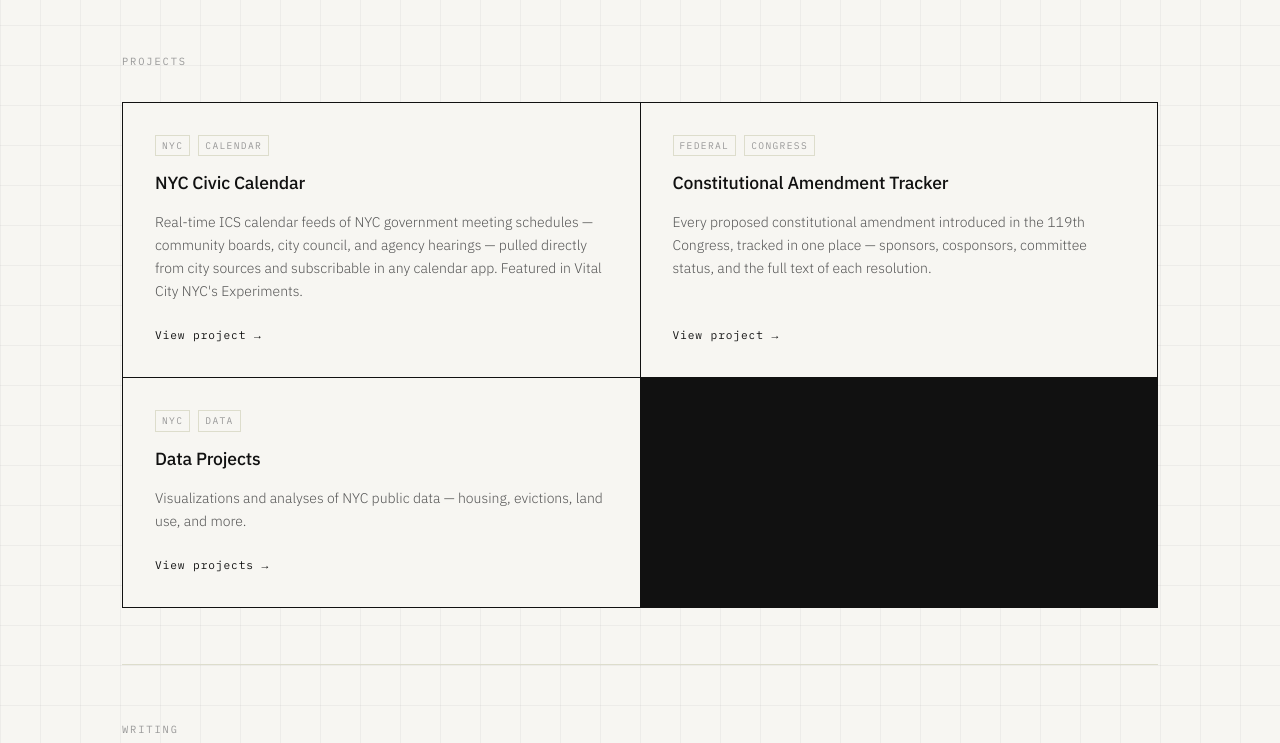
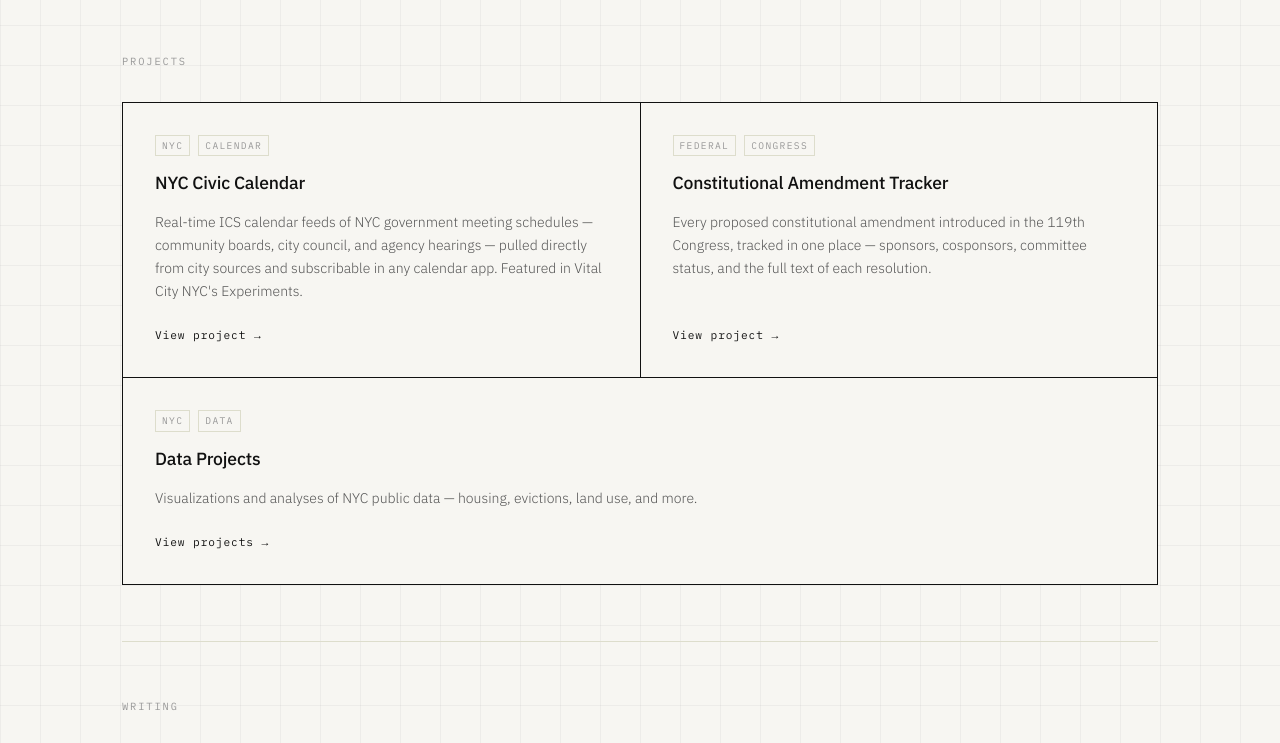
Before and after one commit to FlashOfInsight/laeo-net, a website: page public/index.html in a window 1280 px wide. Shown: the part 55-798 px from the top of the page. Drawn offline with Linux system fonts and the light colour scheme.

Commit message:
Fix black empty cell in project grid with odd card count
Span the last card full-width when it lands alone in a row.

Co-Authored-By: Claude Sonnet 4.6 <noreply@anthropic.com>

```diff
--- a/public/styles.css
+++ b/public/styles.css
@@ -216,6 +216,10 @@ main {
   cursor: pointer;
 }
 
+.project-card:last-child:nth-child(odd) {
+  grid-column: 1 / -1;
+}
+
 .project-card:hover {
   background: #EEEEE8;
 }
```
